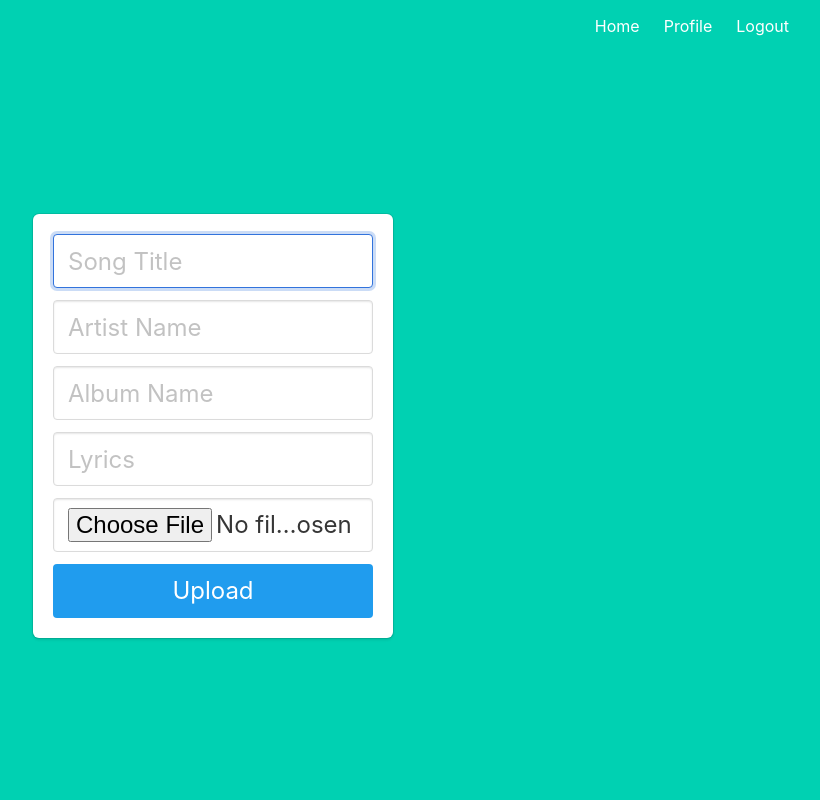
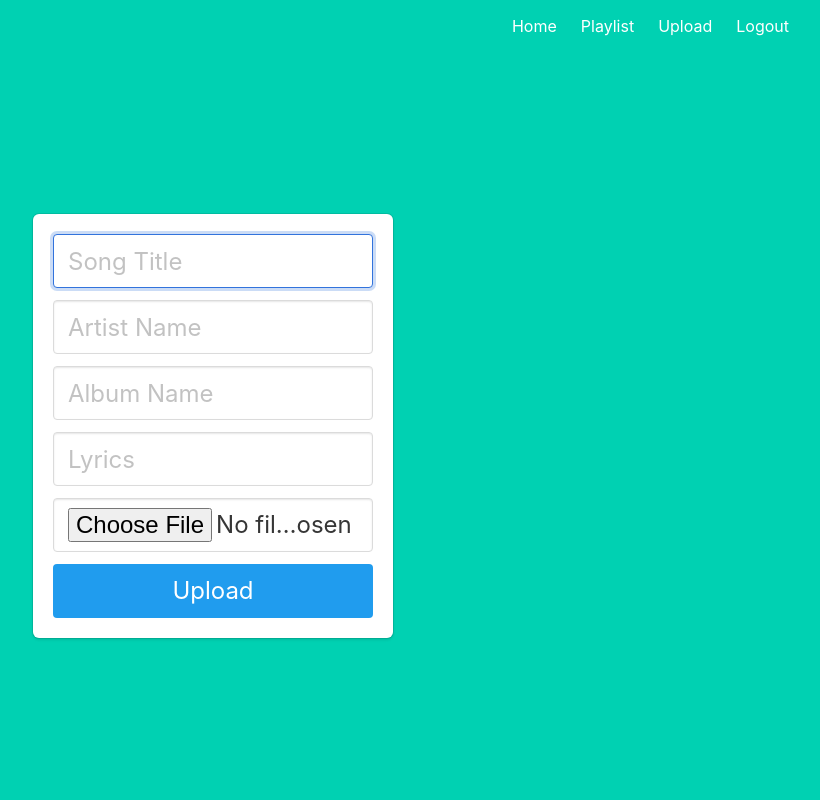
Before and after one commit to martinoywa/muse-web-app, a Flask app: page /upload in a window 1280 px wide. Shown: the whole page, without its empty margins (427-1247 px from the left). Run offline with Flask 2, Linux system fonts and the light colour scheme; a user stored in the database is signed in; parts of the project's set-up code (start-up, migrations or seed data) failed here and were passed over.

Commit message:
Update files for upload and playlist pages

```diff
--- a/app/auth.py
+++ b/app/auth.py
@@ -21,7 +21,7 @@ def login():
             return redirect(url_for("auth.login"))
         else:
             login_user(user, remember=remember)
-            return redirect(url_for("main.profile"))
+            return redirect(url_for("main.playlist"))
     # if request.method == "GET":
     return render_template("login.html")
 
--- a/app/templates/base.html
+++ b/app/templates/base.html
@@ -22,8 +22,11 @@
                                 Home
                             </a>
                             {% if current_user.is_authenticated %}
-                            <a href="{{ url_for('main.profile') }}" class="navbar-item">
-                                Profile
+                            <a href="{{ url_for('main.playlist') }}" class="navbar-item">
+                                Playlist
+                            </a>
+                            <a href="{{ url_for('main.upload') }}" class="navbar-item">
+                                Upload
                             </a>
                             {% endif %}
                             {% if not current_user.is_authenticated %}
--- a/app/views.py
+++ b/app/views.py
@@ -12,10 +12,11 @@ def index():
     return render_template("index.html")
 
 
-@main.route("/profile")
+@main.route("/playlist")
 @login_required
-def profile():
-    return render_template("profile.html", name=current_user.name)
+def playlist():
+    list = Songs.query.all()
+    return render_template("playlist.html", list=list)
 
 @main.route("/upload", methods=["GET", "POST"])
 @login_required
@@ -26,9 +27,6 @@ def upload():
         album = request.form.get("album")
         lyrics = request.form.get("lyrics")
         song_file = request.form.get("song")
-
-        print(type(song_file))
-        print(song_file)
 
         song = Songs.query.filter_by(title=title).first()
 
@@ -41,5 +39,5 @@ def upload():
         db.session.add(new_song)
         db.session.commit()
 
-        return redirect(url_for("main.profile"))
+        return redirect(url_for("main.playlist"))
     return render_template("upload.html")
```
Also changed, not shown: app/models.py (+10 -0 lines), app/templates/playlist.html (+7 -3 lines), app/db.sqlite.
